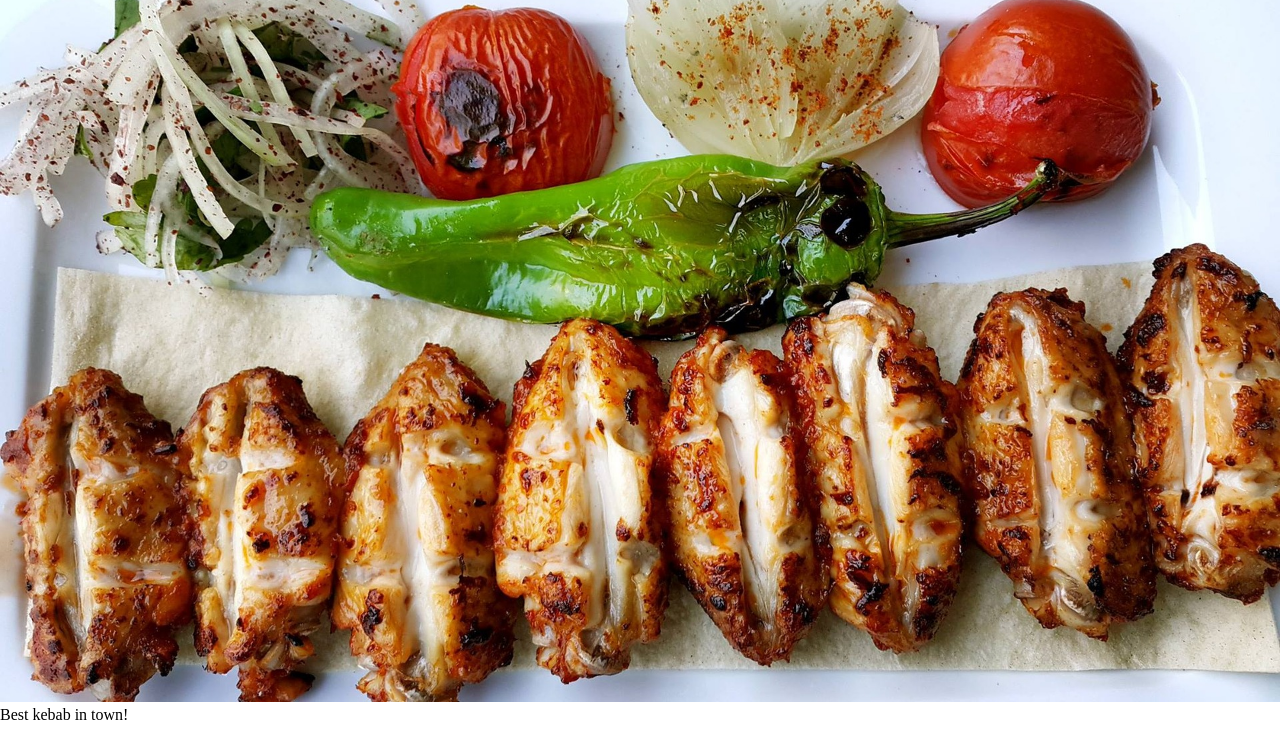
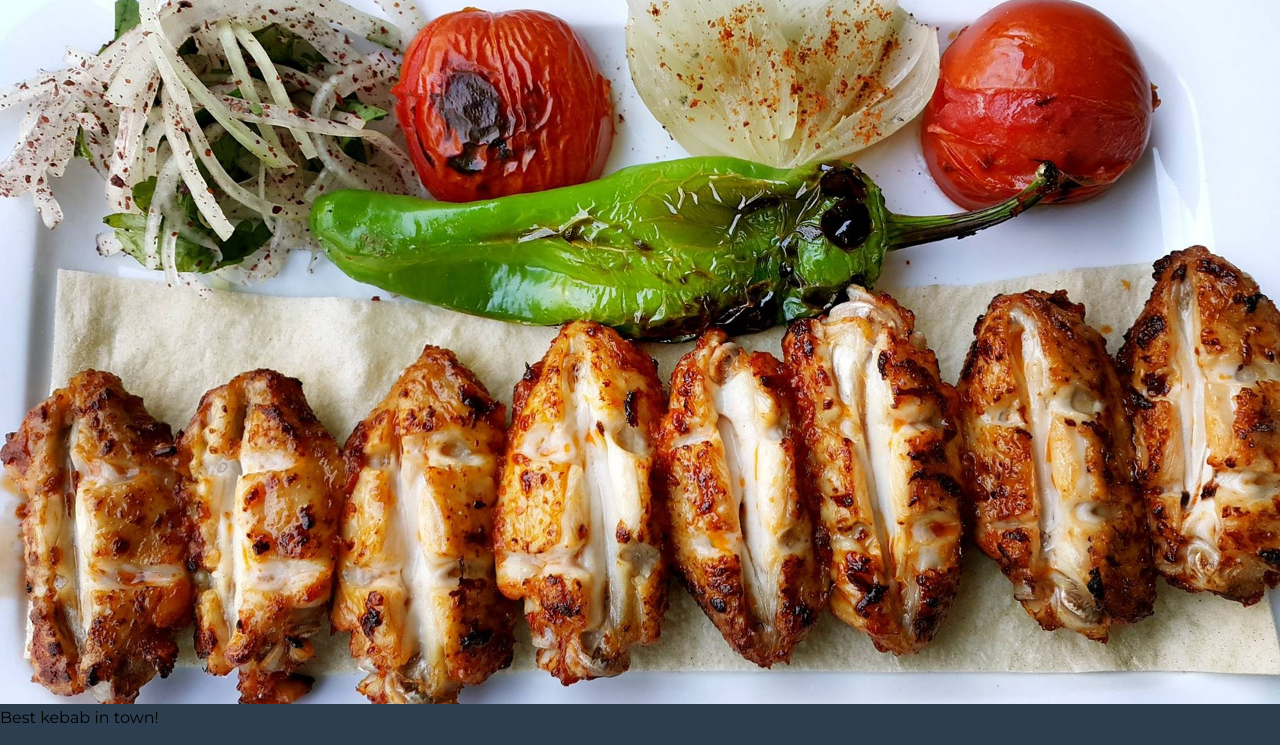
Before and after one commit to kapaha/restaurant-page, a plain HTML site: page index.html in a window 1280 px wide. Shown: the part 55-800 px from the top of the page. Drawn offline with Linux system fonts and the light colour scheme.

Commit message:
style: Add body font and background color

```diff
--- a/styles.css
+++ b/styles.css
@@ -1,3 +1,5 @@
+@import url('https://fonts.googleapis.com/css2?family=Montserrat:wght@400;700&display=swap');
+
 *,
 *::before,
 *::after {
@@ -6,6 +8,11 @@
     padding: 0;
 }
 
+body {
+    background-color: #2c3e50;
+    font-family: 'Montserrat', sans-serif;
+}
+
 img {
     width: 100%;
 }
```
